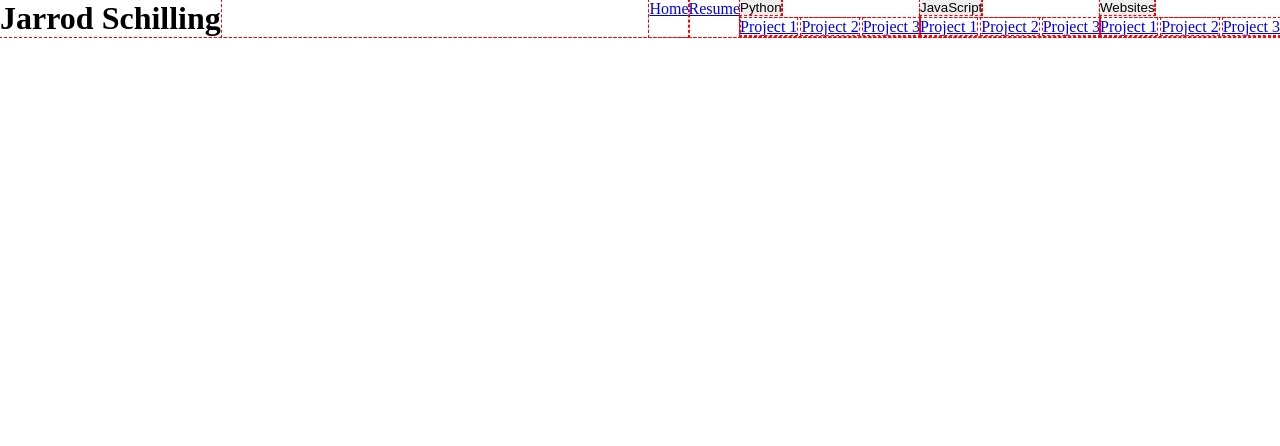
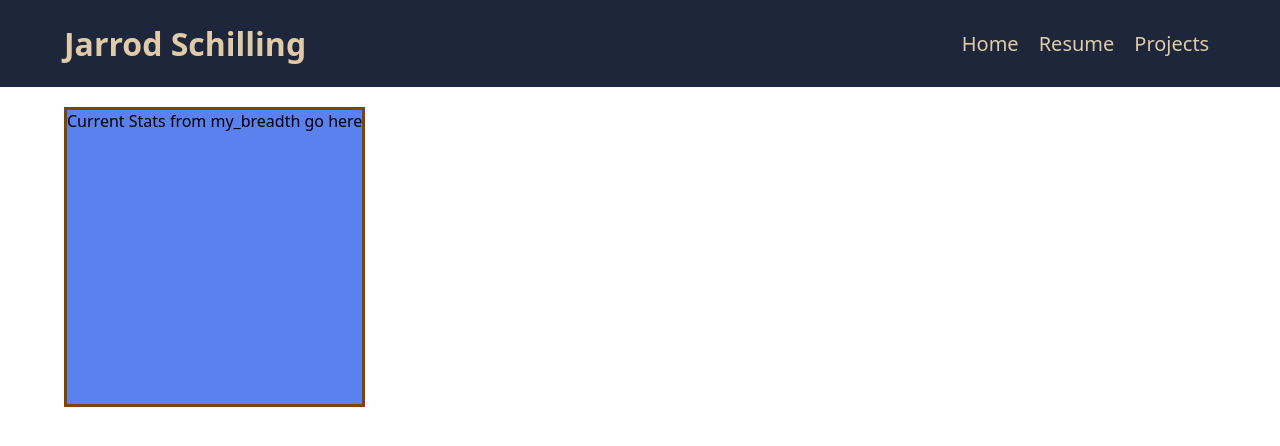
Before and after one commit to jarrodschilling/personal_page, a plain HTML site: page index.html in a window 1280 px wide. Drawn offline with Linux system fonts and the light colour scheme.

Commit message:
Setting up structure

```diff
--- a/index.html
+++ b/index.html
@@ -12,37 +12,15 @@
         <div class="nav-links">
             <a href="#">Home</a>
             <a href="#">Resume</a>
-            <div class="nav-dropdown">
-                <button class="dropbtn">Python
-                    <i class="fa fa-caret-down"></i>
-                  </button>
-                  <div class="dropdown-content">
-                    <a href="#">Project 1</a>
-                    <a href="#">Project 2</a>
-                    <a href="#">Project 3</a>
-                  </div>
-            </div>
-            <div class="nav-dropdown">
-                <button class="dropbtn">JavaScript
-                    <i class="fa fa-caret-down"></i>
-                  </button>
-                  <div class="dropdown-content">
-                    <a href="#">Project 1</a>
-                    <a href="#">Project 2</a>
-                    <a href="#">Project 3</a>
-                  </div>
-            </div>
-            <div class="nav-dropdown">
-                <button class="dropbtn">Websites
-                    <i class="fa fa-caret-down"></i>
-                  </button>
-                  <div class="dropdown-content">
-                    <a href="#">Project 1</a>
-                    <a href="#">Project 2</a>
-                    <a href="#">Project 3</a>
-                  </div>
-            </div>
+            <a href="#">Projects</a>
         </div>
+    </div>
+    <div class="body-container">
+      <div class="col-1">
+        <div class="market-data">
+          Current Stats from my_breadth go here
+        </div>
+      </div>
     </div>
 </body>
 </html>
--- a/style.css
+++ b/style.css
@@ -4,15 +4,48 @@
     border: 0;
     vertical-align: top;
     box-sizing: border-box;
-    outline: 1px dashed red;
+    /* outline: 1px dashed red; */
+    font-family: system-ui, -apple-system, BlinkMacSystemFont, 'Segoe UI', Roboto, Oxygen, Ubuntu, Cantarell, 'Open Sans', 'Helvetica Neue', sans-serif;
+}
+
+.nav-bar, .nav-links {
+    display: flex;
+    justify-content: space-between;
+    align-items: center;
+    padding-top: 10px;
+    padding-bottom: 10px;
 }
 
 .nav-bar {
-    display: flex;
-    justify-content: space-between;
+    background-color: #1D263B;
+    color: #E0CBA8;
+    padding-left: 5%;
 }
 
 .nav-links {
+    padding-right: 5%;
+}
+
+.nav-links a {
+    margin: 10px;
+    text-decoration: none;
+    color: #E0CBA8;
+    font-size: 20px;
+}
+
+.body-container {
     display: flex;
-    justify-content: space-between;
 }
+
+.col-1 {
+    display: flex;
+    flex-direction: column;
+    margin-left: 5%;
+}
+
+.market-data {
+    border: 3px solid #7D4600;
+    background-color: #5A81ED;
+    margin-top: 20px;
+    height: 300px;
+}
```
